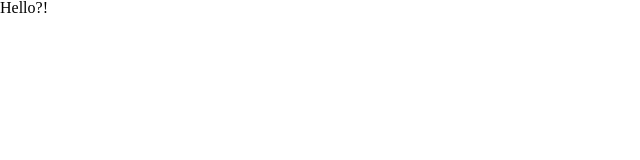
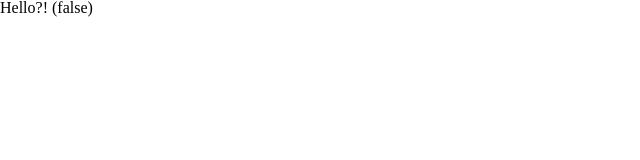
Before and after one commit to yeyoung8805/vue3-lifecycle, a Vue app: page / in a window 1280 px wide. Shown: the top 160 px of the page, without its empty margins (0-640 px from the left). Built offline with nearby package versions, Linux system fonts and the light colour scheme.

Commit message:
check value of isActive data

```diff
--- a/src/App.vue
+++ b/src/App.vue
@@ -1,5 +1,5 @@
 <template>
-  <h1 @click="activate">Hello?!</h1>
+  <h1 @click="activate">Hello?! ({{ isActive }})</h1>
 </template>
 
 <script>
```
